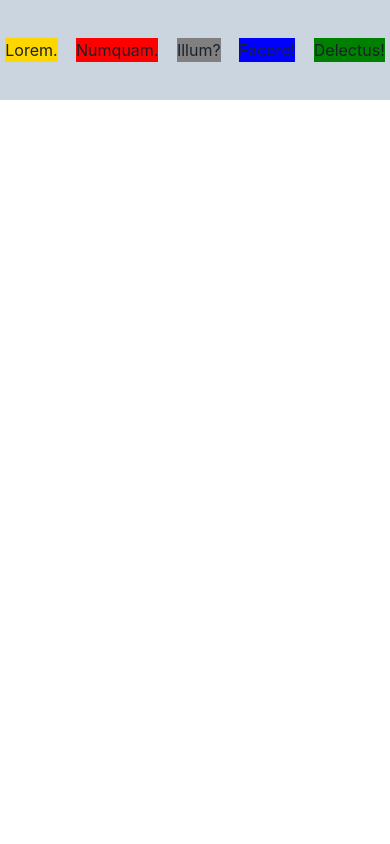
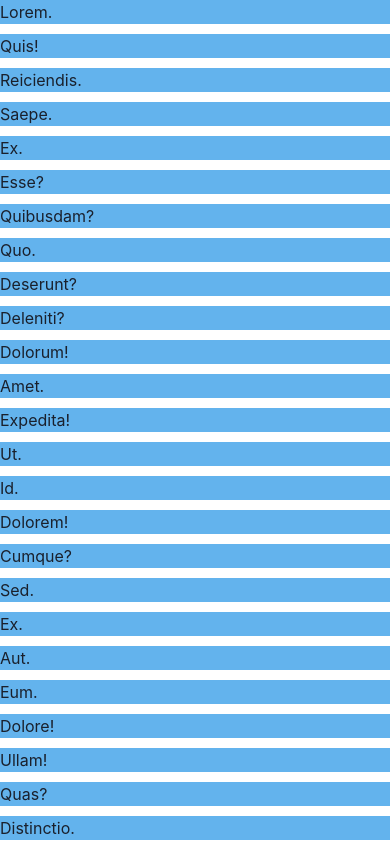
Before and after one commit to soowan95/react20231031, a React (Create React App) app: page / in a window 390 px wide. Shown: the top 844 px of the page. Built offline with nearby package versions, Linux system fonts and the light colour scheme.

Commit message:
learn chakra ui SimpleGrid & responsive web design

```diff
--- a/src/App.js
+++ b/src/App.js
@@ -1,22 +1,41 @@
-import { Box, Flex } from "@chakra-ui/react";
+import { Box, Flex, SimpleGrid } from "@chakra-ui/react";
 
 function App() {
   return (
     <>
-      <Flex
-        w="100%"
-        h="100px"
-        bg="gray.300"
-        gap="2"
-        align="center"
-        justify="space-around"
-      >
-        <Box bg="gold">Lorem.</Box>
-        <Box bg="red">Numquam.</Box>
-        <Box bg="gray">Illum?</Box>
-        <Box bg="blue">Facere!</Box>
-        <Box bg="green">Delectus!</Box>
-      </Flex>
+      {/* chakra 반응형 웹 디자인 화면 사이즈: base, sm, md, lg, xl, 2xl */}
+      <SimpleGrid spacing={"10px"} columns={{ sm: 2, md: 3, lg: 4 }}>
+        <Box bg="blue.300">Lorem.</Box>
+        <Box bg="blue.300">Quis!</Box>
+        <Box bg="blue.300">Reiciendis.</Box>
+        <Box bg="blue.300">Saepe.</Box>
+        <Box bg="blue.300">Ex.</Box>
+        <Box bg="blue.300">Esse?</Box>
+        <Box bg="blue.300">Quibusdam?</Box>
+        <Box bg="blue.300">Quo.</Box>
+        <Box bg="blue.300">Deserunt?</Box>
+        <Box bg="blue.300">Deleniti?</Box>
+        <Box bg="blue.300">Dolorum!</Box>
+        <Box bg="blue.300">Amet.</Box>
+        <Box bg="blue.300">Expedita!</Box>
+        <Box bg="blue.300">Ut.</Box>
+        <Box bg="blue.300">Id.</Box>
+        <Box bg="blue.300">Dolorem!</Box>
+        <Box bg="blue.300">Cumque?</Box>
+        <Box bg="blue.300">Sed.</Box>
+        <Box bg="blue.300">Ex.</Box>
+        <Box bg="blue.300">Aut.</Box>
+        <Box bg="blue.300">Eum.</Box>
+        <Box bg="blue.300">Dolore!</Box>
+        <Box bg="blue.300">Ullam!</Box>
+        <Box bg="blue.300">Quas?</Box>
+        <Box bg="blue.300">Distinctio.</Box>
+        <Box bg="blue.300">Non!</Box>
+        <Box bg="blue.300">Hic.</Box>
+        <Box bg="blue.300">Necessitatibus.</Box>
+        <Box bg="blue.300">Quo!</Box>
+        <Box bg="blue.300">Porro.</Box>
+      </SimpleGrid>
     </>
   );
 }
```
